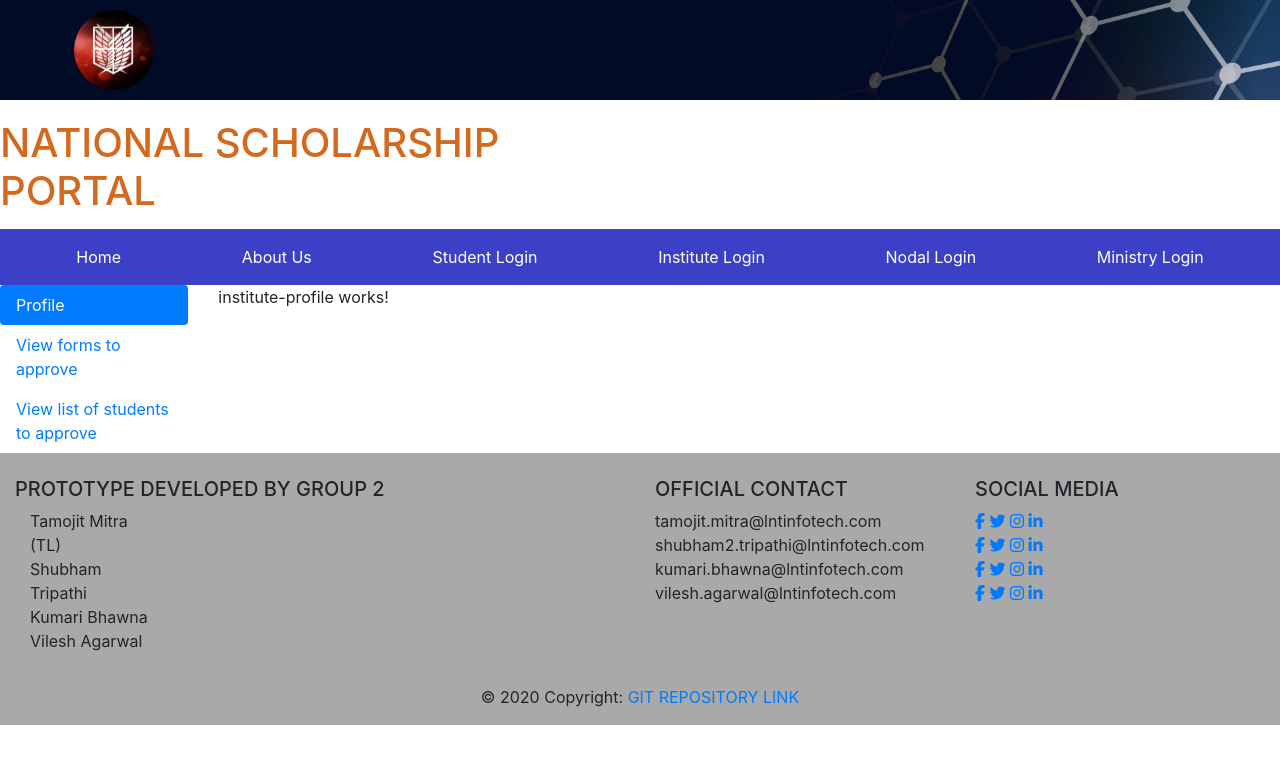
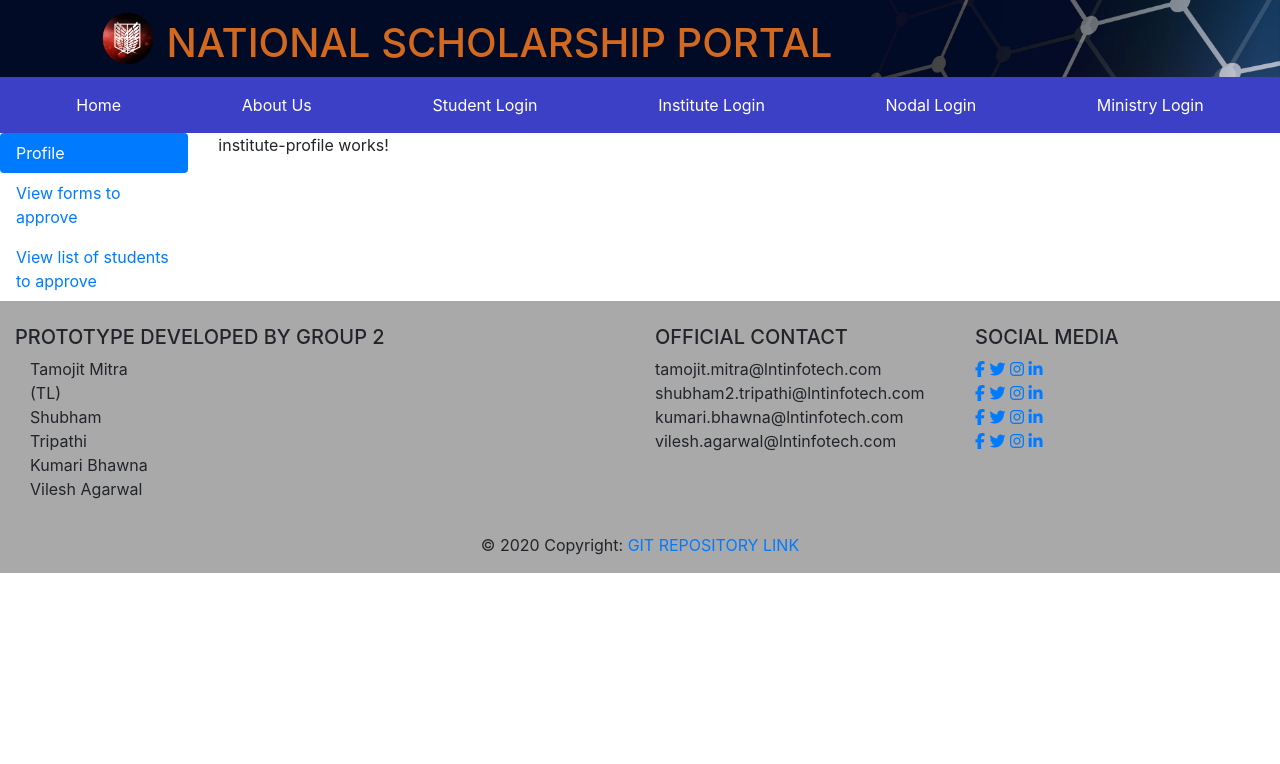
Before and after one commit to realtripathi/PGFrontEnd, an Angular app: page /instituteDashboard/profile in a window 1280 px wide. Shown: the top 764 px of the page. Built offline with nearby package versions, Linux system fonts and the light colour scheme.

Commit message:
title Banner css Modified

```diff
--- a/src/app/home/home.component.html
+++ b/src/app/home/home.component.html
@@ -2,10 +2,13 @@
 <div id="carouselExampleControls" class="carousel slide" data-ride="carousel">
   <div class="carousel-inner">
     <div class="carousel-item active">
-      <img src="../../assets/images/2--.jpg" class="d-block w-100" alt="...">
+      <img src="../../assets/images/2--.jpg" class="d-block w-100" alt="" routerLink="/freshStudent" >
     </div>
     <div class="carousel-item">
-      <img src="../../assets/images/2 .jpg" class="d-block w-100" alt="...">
+      <img src="../../assets/images/2 .jpg" class="d-block w-100" alt="" routerLink="/studentLogin" >
+    </div>
+    <div class="carousel-item">
+      <img src="../../assets/images/3.jpg" class="d-block w-100" alt="">
     </div>
 
   </div>
--- a/src/styles.css
+++ b/src/styles.css
@@ -9,19 +9,21 @@
 }
 
 .bannerImage img{
-  margin-left: 5%;
-  width: 100px;
-  height: 100px;
+  margin-left: 7%;
+  max-width: 6%;
+  max-height: 6%;
   border-radius: 50%;
-  padding: 10px;
+  padding: 1%;
+  position: relative;
 }
 .title{
   float: right;
-  margin-right: 55%;
+  margin-right: 87%;
   margin-top: 1.5%;
 }
 
 h1{
   color: chocolate;
   padding-bottom: 1%;
+  position: absolute;
 }
```
